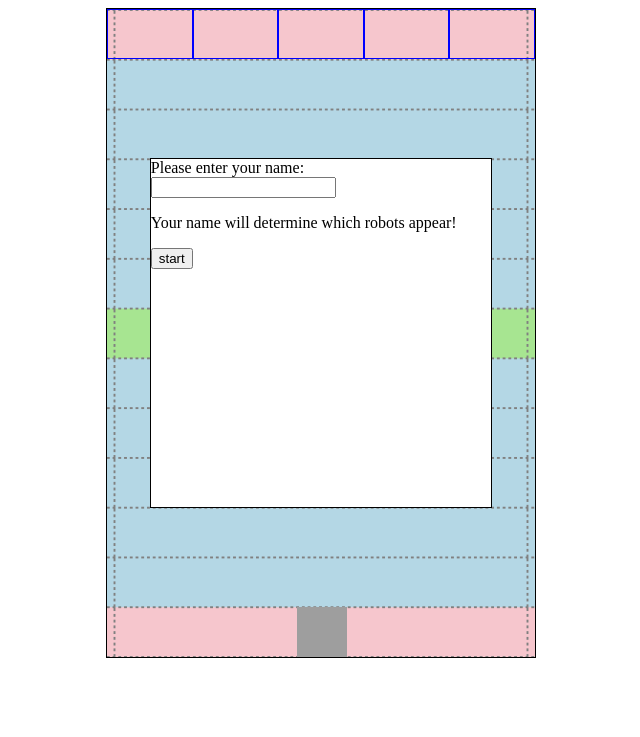
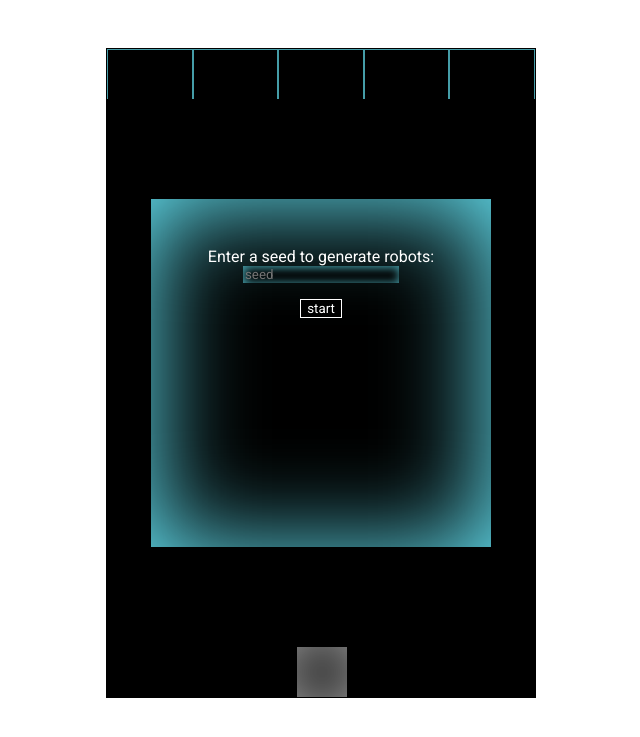
Before and after one commit to abbystarnes/rogger, a web app: file index.html in a window 1280 px wide. Shown: the top 737 px of the page, without its empty margins (319-959 px from the left). Run offline with its HTML, style and script files only (its server is not run), Linux system fonts and the light colour scheme; grey boxes are pictures that could not be loaded.

Commit message:
debugging

```diff
--- a/css/main.css
+++ b/css/main.css
@@ -1,28 +1,54 @@
 * {
-  box-sizing: border-box; }
+  box-sizing: border-box;
+  font-family: 'Roboto', sans-serif;
+  color: white; }
+
+form {
+  margin-top: 3em; }
+
+.get-seed {
+  display: block;
+  margin: 0 auto;
+  background-color: black;
+  box-shadow: inset 1px 1px 10px 1px rgba(105, 238, 255, 0.66);
+  border: none; }
+
+.seed-label {
+  margin: 0 auto;
+  display: block;
+  text-align: center; }
+
+.submit {
+  background-color: black;
+  border: 1px solid white;
+  margin: 0 auto;
+  display: block; }
 
 .container {
   width: 430px;
   margin: 0 auto;
+  margin-top: 3em;
   height: 650px;
   border: 1px solid black;
   position: relative;
-  background-color: #E5EDFB;
-  background-image: url("../background.png");
+  background-color: black;
   background-repeat: repeat;
   background-size: contain;
   background-position: center;
   overflow: hidden; }
+
+.zapped {
+  border: 2px solid #69eeff; }
 
 .modal {
   width: 80%;
   height: 350px;
   position: absolute;
   border: 1px solid black;
-  background-color: white;
   left: 10%;
   top: calc(50% - 175px);
-  z-index: 5; }
+  z-index: 5;
+  box-shadow: inset -1px 4px 101px 1px #69eeff; }
 
 .goals {
   display: flex;
@@ -31,7 +57,8 @@
 .goal {
   height: 50px;
   width: 20%;
-  border: 1px solid blue; }
+  border: 1px solid rgba(105, 238, 255, 0.66);
+  border-bottom: none; }
 
 .player {
   position: absolute;
@@ -40,19 +67,21 @@
   background-size: cover;
   left: 190px;
   bottom: 0px;
-  background-color: pink;
-  background-image: url("https://robohash.org/1?set=set3"); }
+  box-shadow: inset 0px 0px 60px -8px rgba(255, 255, 255, 0.68); }
 
 .win {
-  background-color: gold; }
+  background-image: url("../bolt.svg");
+  background-size: 35px;
+  background-repeat: no-repeat;
+  background-position: center; }
 
 .bot {
   position: absolute;
   height: 50px;
   width: 50px;
   background-size: cover;
-  background-color: white;
-  background-image: url("https://robohash.org/1?set=set1"); }
+  z-index: 1;
+  box-shadow: inset 0px 0px 60px -8px rgba(46, 241, 255, 0.88); }
 
 .hidden {
   display: none; }
--- a/index.html
+++ b/index.html
@@ -4,6 +4,7 @@
 <head>
   <meta charset="utf-8">
   <title>ROGGER</title>
+  <link href="https://fonts.googleapis.com/css?family=Roboto" rel="stylesheet">
   <link rel="stylesheet" href="css/main.css">
 </head>
 
@@ -18,10 +19,10 @@
     </div>
     <div id="modal" class="modal">
       <form action="#">
-        <label id="getSeedLabel" for="getSeed">Please enter your name:</label>
-        <input id="getSeed" type="text">
-        <p id="modalText">Your name will determine which robots appear!</p>
-        <input id="submit" type="submit" value='start'>
+        <label class="seed-label" id="getSeedLabel" for="getSeed">Enter a seed to generate robots:</label>
+        <input id="getSeed" placeholder='seed' class="get-seed" type="text" required>
+        <p id="modalText"></p>
+        <input class="submit" id="submit" type="submit" value='start'>
       </form>
     </div>
     <div id="player" class="player"></div>
--- a/main.js
+++ b/main.js
@@ -1,21 +1,3 @@
-/*
-bugs:
-  - collision w/same top & bottom << or top & bottom equal *
-  - pick square images/full width & height
-  - create space between goals << just make divs smaller, check for frogger at them. how to keep frogger off margins? position him relative?
-  - why are lives decrementing when moving player under 0? bc not touching/bordering a monster
-
-changes:
-  - make everything half scale
-  - create goal counter
-  - make robots smaller than row
-  - make robots and player different sizes?
-
-extras:
- - add log/water collision logic
- - customize images > custom api
-*/
-
 // LOAD DOM
 document.addEventListener("DOMContentLoaded", function(event) {
 
@@ -28,7 +10,7 @@ document.addEventListener("DOMContentLoaded", function(event) {
    const getSeedLabel = document.getElementById('getSeedLabel');
    let modalText = document.getElementById('modalText');
    let modal = document.getElementById('modal');
-   let seed = '';
+   let seed = 'example';
    // LEVEL GENERATION
    let level = 0;
    let botOptions = [1, 2, 3];
@@ -39,20 +21,19 @@ document.addEventListener("DOMContentLoaded", function(event) {
    let d = -25;
    let l = -25;
    let r = +25;
-   // KEEP TRACK OF WINS/LOSSES
-   //  let outcome = 'default';
    // CREATE PLAYER & BOTS
    const player = document.getElementById('player');
+   player.style.left = '190px';
    // MOVEMENT && SCORING
    let playerPosHoriz = 190;
    let playerPosVert = 0;
-   let goalScore = [1, 1, 0, 1, 1];
+   let goalScore = [0, 0, 0, 0, 0];
    let goals = document.getElementsByClassName('goal');
    let lives = 3;
 
+   // IF PLAYER TOUCHES A BOT, RESET POSITION & DECREMENT LIVES
+   function collide() {
 
-   // RESULT OF COLLISION
-   function collide() {
       console.log('oh no!');
       player.style.bottom = '0px';
       player.style.left = '190px';
@@ -70,17 +51,15 @@ document.addEventListener("DOMContentLoaded", function(event) {
       }
    }
 
-   /// CHECK USER INPUT
+   /// ARROW KEY INPUT TRIGGERS MOVEMENT FUNCTIONS
    function checkKey(e) {
-      console.log('checking key');
       e = e || window.event;
       let direction = '';
       if (e.keyCode == '38') {
-         //  console.log('going up');
+        // right arrow
          move('up');
       } else if (e.keyCode == '40') {
          // down arrow
-         console.log('down');
          move('down');
       } else if (e.keyCode == '37') {
          // left arrow
@@ -92,63 +71,57 @@ document.addEventListener("DOMContentLoaded", function(event) {
 
    }
 
-   // MOVE playerfunction move(direction) {
+   // MOVE PLAYER IN DIRECTION
    function move(direction) {
       if (direction === 'up') {
+         if (playerPosVert < 600) {
             playerPosVert = playerPosVert + u;
             player.style.bottom = playerPosVert + 'px';
+         }
       } else if (direction === 'down') {
+         if (playerPosVert > 0) {
             playerPosVert = playerPosVert + d;
             player.style.bottom = playerPosVert + 'px';
+         }
       } else if (direction === 'left') {
+         if (playerPosHoriz > 0) {
             playerPosHoriz = playerPosHoriz + l;
             player.style.left = playerPosHoriz + 'px';
+         }
       } else {
+         if (playerPosHoriz < 380) {
             playerPosHoriz = playerPosHoriz + r;
             player.style.left = playerPosHoriz + 'px';
          }
+      }
 
-
-
-      if (playerPosVert >= 600) {
-         if (playerPosHoriz <= 86) {
-            console.log('you win in goal 1!');
+      function resetPlayer() {
         player.style.bottom = '0px';
         player.style.left = '190px';
         playerPosVert = 0;
         playerPosHoriz = 190;
+      }
+
+      // IF PLAYER REACHES END GOALS, RESEST POSITION, LET GOALS ARRAY REFLECT WIN
+      if (playerPosVert >= 600) {
+         if (playerPosHoriz <= 86) {
             goals[0].className += ' win';
+            resetPlayer();
             goalScore[0] = 1;
          } else if (playerPosHoriz > 86 && playerPosHoriz <= 172) {
-            console.log('you win in goal 2!');
-            player.style.bottom = '0px';
-            player.style.left = '190px';
-            playerPosVert = 0;
-            playerPosHoriz = 190;
+            resetPlayer();
             goals[1].className += ' win';
             goalScore[1] = 1;
          } else if (playerPosHoriz > 172 && playerPosHoriz <= 258) {
-            console.log('you win in goal 3!');
-            player.style.bottom = '0px';
-            player.style.left = '190px';
-            playerPosVert = 0;
-            playerPosHoriz = 190;
+           resetPlayer();
             goals[2].className += ' win';
             goalScore[2] = 1;
          } else if (playerPosHoriz > 258 && playerPosHoriz < 344) {
-            console.log('you win in goal 4!');
-            player.style.bottom = '0px';
-            player.style.left = '190px';
-            playerPosVert = 0;
-            playerPosHoriz = 190;
+           resetPlayer();
             goals[3].className += ' win';
             goalScore[3] = 1;
          } else {
-            console.log('you win in goal 5!');
-            player.style.bottom = '0px';
-            player.style.left = '190px';
-            playerPosVert = 0;
-            playerPosHoriz = 190;
+            resetPlayer();
             goals[4].className += ' win';
             goalScore[4] = 1;
          }
@@ -162,25 +135,46 @@ document.addEventListener("DOMContentLoaded", function(event) {
 
 
    // CHECK FOR COLLISION
-   //  console.log(player.style.left);
-
-   //  console.log(bots);
-
    function checkCollision(param1) {
       playerLeft = parseInt((player.style.left).match(/[0-9]+/));
-      // console.log(playerLeft);
       playerRight = (parseInt((player.style.left).match(/[0-9]+/)) + player.offsetWidth);
       playerBottom = parseInt((player.style.bottom).match(/[0-9]+/));
       playerTop = (parseInt((player.style.bottom).match(/[0-9]+/)) + player.offsetHeight);
-
 
       robotLeft = parseInt((param1.style.left).match(/[0-9]+/));
       robotRight = (parseInt((param1.style.left).match(/[0-9]+/)) + param1.offsetWidth);
       robotBottom = parseInt((param1.style.bottom).match(/[0-9]+/));
       robotTop = (parseInt((param1.style.bottom).match(/[0-9]+/)) + param1.offsetHeight);
 
-      if ((((playerBottom < robotTop) && (playerBottom > robotBottom)) || ((playerTop > robotBottom) && (playerTop < robotTop)) || ((playerTop === robotTop) && (playerBottom === robotBottom))) && (((playerLeft > robotLeft) && (playerLeft < robotRight)) || ((playerRight > robotLeft) && (playerRight < robotRight)))) {
-         console.log('collided!');
+      if (playerLeft < (robotRight)
+      && robotLeft < (playerRight)
+      && playerBottom < (robotTop)
+      && robotBottom < (playerTop)) {
+        debugger;
+        param1.classList.add('zapped');
+        player.classList.add('zapped');
+        let ghost = document.createElement('div');
+        console.log(ghost, 'ghost');
+        ghost.style.position = 'absolute';
+        ghost.style.left = robotLeft + "px";
+        ghost.style.width = robotRight - robotLeft + "px";
+        ghost.style.bottom = robotBottom + "px";
+        ghost.style.height = robotTop - robotBottom + "px";
+        ghost.style.backgroundColor = "rgba(63,91,63,.4)";
+        ghost.style.display = 'block';
+        container.append(ghost);
+
+        let dead = document.createElement('div');
+        console.log(dead, 'dead');
+        dead.style.position = 'absolute';
+        dead.style.left = playerLeft + "px";
+        dead.style.width = playerRight - playerLeft + "px";
+        dead.style.bottom = playerBottom + "px";
+        dead.style.height = playerTop - playerBottom + "px";
+        dead.style.backgroundColor = "rgba(191,104,63,.4)";
+        dead.style.display = 'block';
+        container.append(dead);
+
         collide();
       }
 
@@ -198,7 +192,6 @@ document.addEventListener("DOMContentLoaded", function(event) {
          let row = levels[level][x];
          let botsPerRow = row.botPicks.length;
          let offset = parseInt((480 - (50 * botsPerRow)) / botsPerRow);
-         //  console.log(offset);
          for (let y = 0; y < botsPerRow; y++) {
             let bot = document.createElement('div');
             let set = levels[level][x].botPicks[y];
@@ -217,21 +210,24 @@ document.addEventListener("DOMContentLoaded", function(event) {
             function moveBot() {
                botPosition = botPosition + row.velocity;
                bot.style.left = botPosition + 'px';
+               checkCollision(bot);
                if (Math.abs(botPosition) >= 430) {
                   botPosition = -50;
                }
 
                if ((botPosition) < -50) {
                   botPosition = 430;
+
                }
                requestAnimationFrame(moveBot);
-               checkCollision(bot);
+
             }
+
             moveBot();
+
          }
       }
    }
-
    document.onkeydown = checkKey;
 
 
@@ -242,14 +238,14 @@ document.addEventListener("DOMContentLoaded", function(event) {
       modal.classList.remove('hidden');
       submit.addEventListener('click', function(event) {
          if (outcome === 'win') {
-            // restart
             level++;
          } else if (outcome === 'loss') {
-            // restart
             location.reload();
          } else {
             event.preventDefault();
+            if (getSeed.value !== ''){
               seed = getSeed.value;
+            }
             console.log(seed, 'seed');
             createGame();
 
@@ -258,13 +254,11 @@ document.addEventListener("DOMContentLoaded", function(event) {
       });
 
       if (outcome === 'win') {
-         stopMovement();
          modalText.innerHTML = 'Continue to next level!';
          submit.value = 'continue';
          getSeed.classList.add('hidden');
          getSeedLabel.classList.add('hidden');
       } else if (outcome === 'loss') {
-         stopMovement();
          modalText.innerHTML = 'Oh no! You\'re out of lives!';
          submit.value = 'restart';
          getSeed.classList.add('hidden');
@@ -272,128 +266,6 @@ document.addEventListener("DOMContentLoaded", function(event) {
       }
    }
 
-   // STOP GAME
-   function stopMovement() {
-      // stop player & monster movement on loss/win
-   }
-
    setModal();
 
-
-
-
-
-   // MAKE CREATING PLAYER AND BOTS A CALL BACK FUNCTION AFTER SUBMIT IS CLICKED & IMAGES ARE LOADED
-   //  createPlayer();
-
-
 });
-
-
-
-/*
-global vars - seed, robot pos, player pos
-new game modal -- seed
-reset game/loss modal
-win/next level modal
-
-GET png request(s) -- seed
-
-define robots
-move robots - direction/speed
-define player
-set player controls
-move player
-check collision
-check win
-
-set water rows
-*/
-
-
-/*
-load
-restart modal
-win modal
-modal  <- modal(start/win/restart)
-robot vars - distance between, offset, speed
-
-// on load submit load icon, on make players/robots, setup game (if lag)
-
-setup game (on http requests complete <- need #image types ahead of time)
-  * do I need this in a function? just wait for load? *
-  make player
-  get level - sets robot variables
-    make robots (image set, bottom offset, index, speed/direction, #monsters, distance between)
-    ^ make distance between calc based on #monsters; need index?; try to call only once
-
-define robots
-  for #robots
-    set distance between
-    create robot div
-    add class robot
-    set background image << http response var(s)
-    * set robot left & bottom offset
-    set robot position to offset (space between * index of monster)
-    append robot
-    set robot classname by index: bot, robot2, etc (for looping through robots in collide check << probably unnecessary << just get all by class robot and apply in a loop?)
-
-    declare move robot () << move out?!
-      increment robot position
-      update left position of robot
-      if robot reaches end in either direction, reset to beginning
-      request animation frame
-      check collision() << move out?! could loop through all continually/while game running do this, or by row frog is in // only check once robots = true (looping through existing should take care of this? get array of robots once define is complete/true)
-
-    move robot()
-
-define player (player)
-      make
-      give id, class, background image (http GET url)
-      * set position left & bottom
-      append
-
- keydown listener
- check key ()
-
- global vars for u,d,l,r (move up to top)
-
- move player()
-  for each direction, move player position < change to object literal, run once? object: keycode, direction name, +/- #pixels to move
-  check goals for win // change to only runs on player pos = goal,  height < change to object literal
-    ^ make this cleaner - margins between goals, clear win/loss < change 1 hop to be 1 whole box?
-      if goal, reset player position << break out into function, update goals
-        if all goals, display win modal, update level
-
-  collided
-    alert user
-    reset player position (put a delay on this?, maybe combined with alerting user - toast?)
-    decrement lives
-    if no more lives
-      run restart modal
-
-  check collision (robot class name, number of robot rows << don't need if getting all and looping through all)
-        set value of player & robot borders (l,r,t,b)
-
-        if player is on water row (top & bottom within water row ranges)
-          collision is when player is NOT touching a robot < rename check death, element
-        check collision function or (!collision function, if player in water row) << need to update to fix sneaking through aligned bug
-          if collision, run collide()
-
-  GET requests currently at bottom, move up
-*/
-
-//* BONUS: python firebase api from robohash template w/custom images < THURS
-// THURS
-// ts currently at bottom, move up
-//    *
-//    /
-//
-// //* BONUS: python firebase api from robohash template w/custom images < THURS
-// // THURS
-// ts currently at bottom, move up
-//    *
-//    /
-
-//* BONUS: python firebase api from robohash template w/custom images < THURS
-// THURS
--- a/sass/main.scss
+++ b/sass/main.scss
@@ -3,20 +3,51 @@ $selago: #E5EDFB;
 
 * {
   box-sizing: border-box;
+  font-family: 'Roboto', sans-serif;
+  color: white;
+}
+
+form {
+  margin-top: 3em;
+}
+.get-seed {
+  display: block;
+  margin: 0 auto;
+  background-color: black;
+  box-shadow: inset 1px 1px 10px 1px rgba(105,238,255,.66);
+  border:none
+}
+
+.seed-label{
+  margin: 0 auto;
+  display: block;
+  text-align:center;
+}
+
+.submit {
+  background-color: black;
+  border: 1px solid white;
+  margin: 0 auto;
+  display: block;
 }
 
 .container {
   width: 430px;
   margin: 0 auto;
+  margin-top: 3em;
   height: 650px;
   border: 1px solid black;
   position: relative;
-  background-color: $selago;
-  background-image: url('../background.png');
+  background-color: black;
+  // background-image: url('../background.png');
   background-repeat: repeat;
   background-size: contain;
   background-position: center;
   overflow: hidden;
+}
+
+.zapped {
+  border: 2px solid rgba(105,238,255,1);
 }
 
 .modal {
@@ -24,10 +55,11 @@ $selago: #E5EDFB;
   height: 350px;
   position: absolute;
   border: 1px solid black;
-  background-color: white;
+  // background-color: white;
   left: 10%;
   top: calc(50% - 175px);
   z-index: 5;
+  box-shadow: inset -1px 4px 101px 1px rgba(105,238,255,1);
 }
 
 .goals {
@@ -38,7 +70,8 @@ $selago: #E5EDFB;
 .goal {
   height: 50px;
   width: 20%;
-  border: 1px solid blue;
+  border: 1px solid rgba(105,238,255,.66);
+  border-bottom: none;
 }
 
 .player {
@@ -48,13 +81,18 @@ $selago: #E5EDFB;
   background-size: cover;
   left: 190px;
   bottom: 0px;
-  // border: 2px solid black;
-  background-color: pink;
-  background-image: url('https://robohash.org/1?set=set3');
+  //border: 2px solid black;
+  // background-color: pink;
+  box-shadow: inset 0px 0px 60px -8px rgba(255,255,255,0.68);
+  // background-image: url('https://robohash.org/1?set=set3');
 }
 
 .win {
-  background-color: gold;
+  background-image: url('../bolt.svg');
+  background-size: 35px;
+    background-repeat: no-repeat;
+    background-position: center;
+
 }
 
 .bot {
@@ -62,8 +100,12 @@ $selago: #E5EDFB;
   height: 50px;
   width: 50px;
   background-size: cover;
-  background-color: white;
-  background-image: url('https://robohash.org/1?set=set1');
+  z-index:1;
+  // box-shadow: inset -1px -7px 57px -12px rgba(0,0,0,0.75);
+  box-shadow: inset 0px 0px 60px -8px rgba(46,241,255,0.88);
+  // background-color: white;
+  // background:radial-gradient(ellipse at center, rgba(0,0,0,1) 0%, rgba(255,255,255,1) 100%); /* w3c */
+  // background-image: url('https://robohash.org/1?set=set1');
 }
 
 .hidden {
```
Also changed, not shown: levels.js (+10 -10 lines), mainOne.js (+28 -0 lines), bolt.svg (added), 1 other file. Lines whose indentation alone changed are shown as unchanged.
